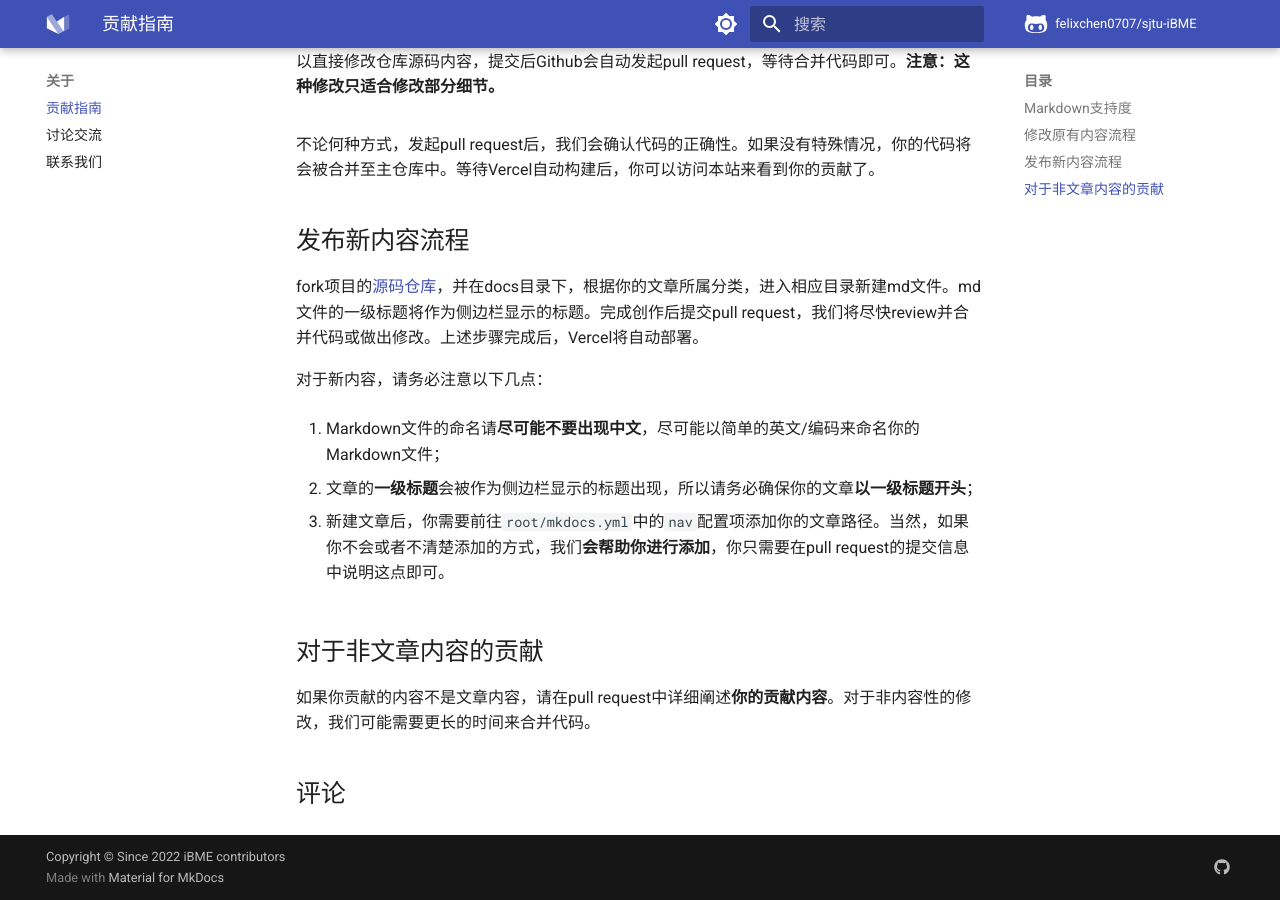
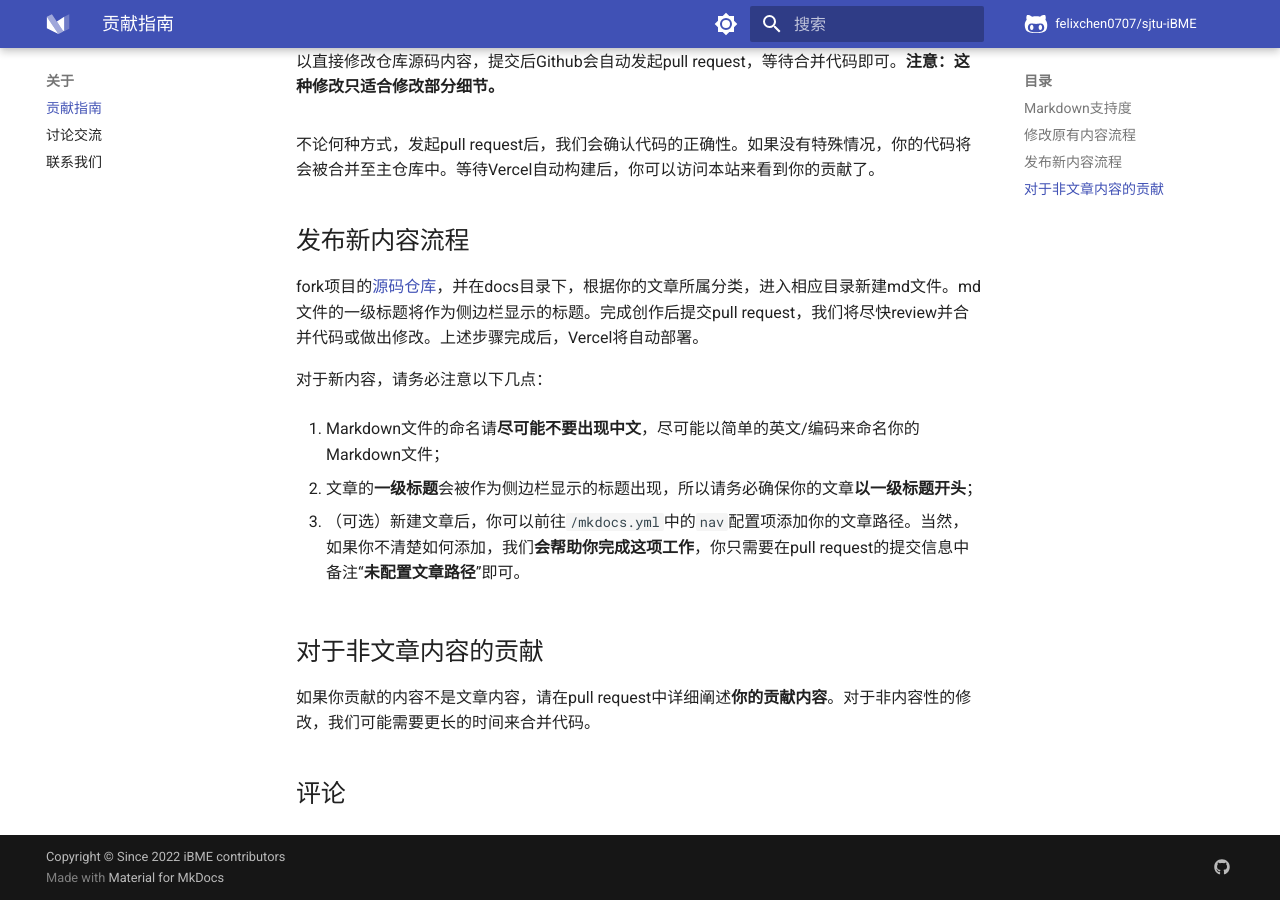
Before and after one commit to glimmeringlight/sjtu-notes, an MkDocs documentation site: the page built from docs/about/contribute.md, in a window 1280 px wide and 900 px high, scrolled down 923 px. Built offline with MkDocs 1.6.1 and Material for MkDocs 9.7.7, drawn with Linux system fonts in a browser that asks for light colours; a script that is not in the unit is left out; comment, search, counter and statistics services are not loaded.

Commit message:
edit contribute

```diff
--- a/docs/about/contribute.md
+++ b/docs/about/contribute.md
@@ -40,7 +40,7 @@ fork项目的[源码仓库](https://github.com/felixchen0707/sjtu-iBME)，并在
 
 2. 文章的**一级标题**会被作为侧边栏显示的标题出现，所以请务必确保你的文章**以一级标题开头**；
 
-3. 新建文章后，你需要前往`root/mkdocs.yml`中的`nav`配置项添加你的文章路径。当然，如果你不会或者不清楚添加的方式，我们**会帮助你进行添加**，你只需要在pull request的提交信息中说明这点即可。
+3. （可选）新建文章后，你可以前往`/mkdocs.yml`中的`nav`配置项添加你的文章路径。当然，如果你不清楚如何添加，我们**会帮助你完成这项工作**，你只需要在pull request的提交信息中备注“**未配置文章路径**”即可。
 
 ## 对于非文章内容的贡献
 
```
